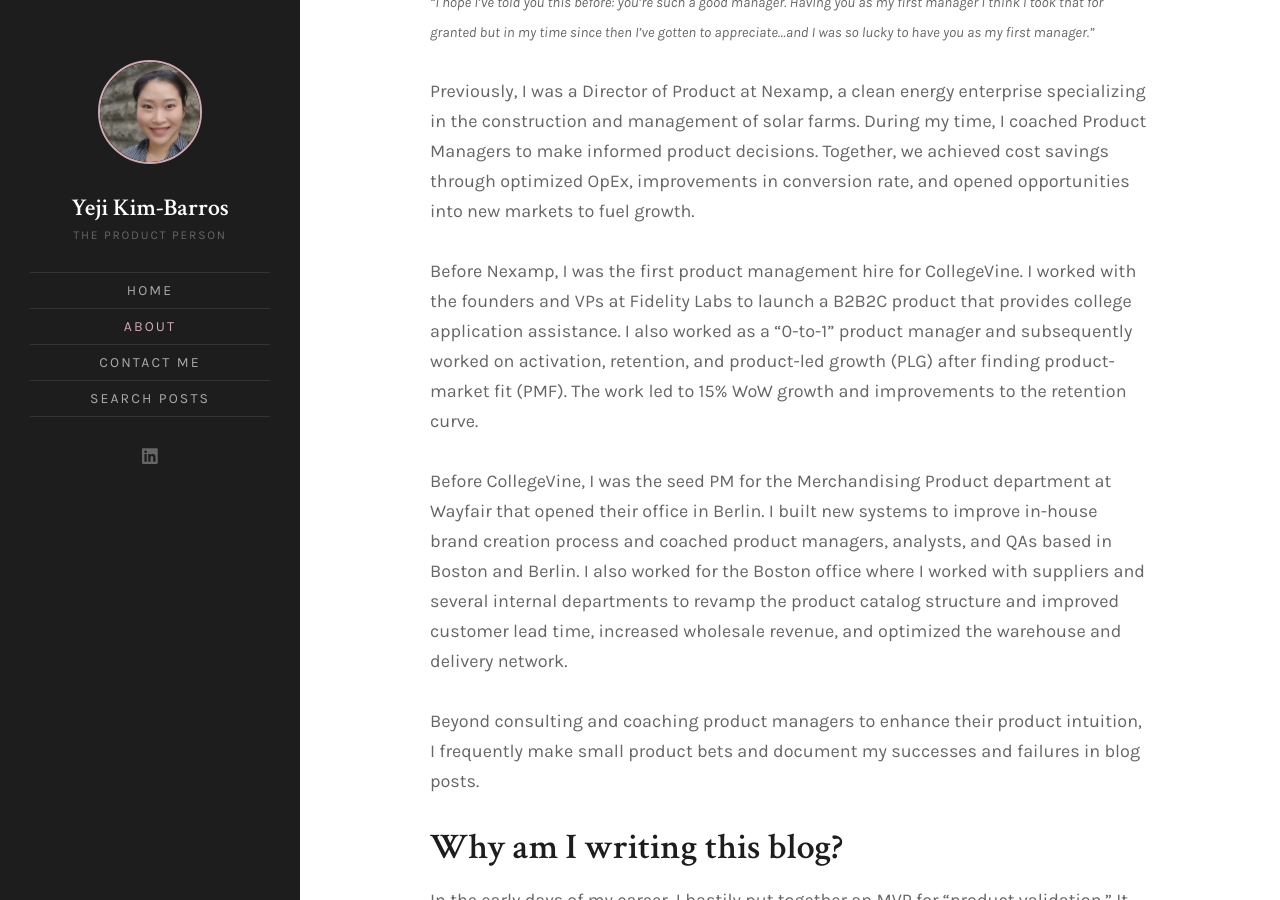
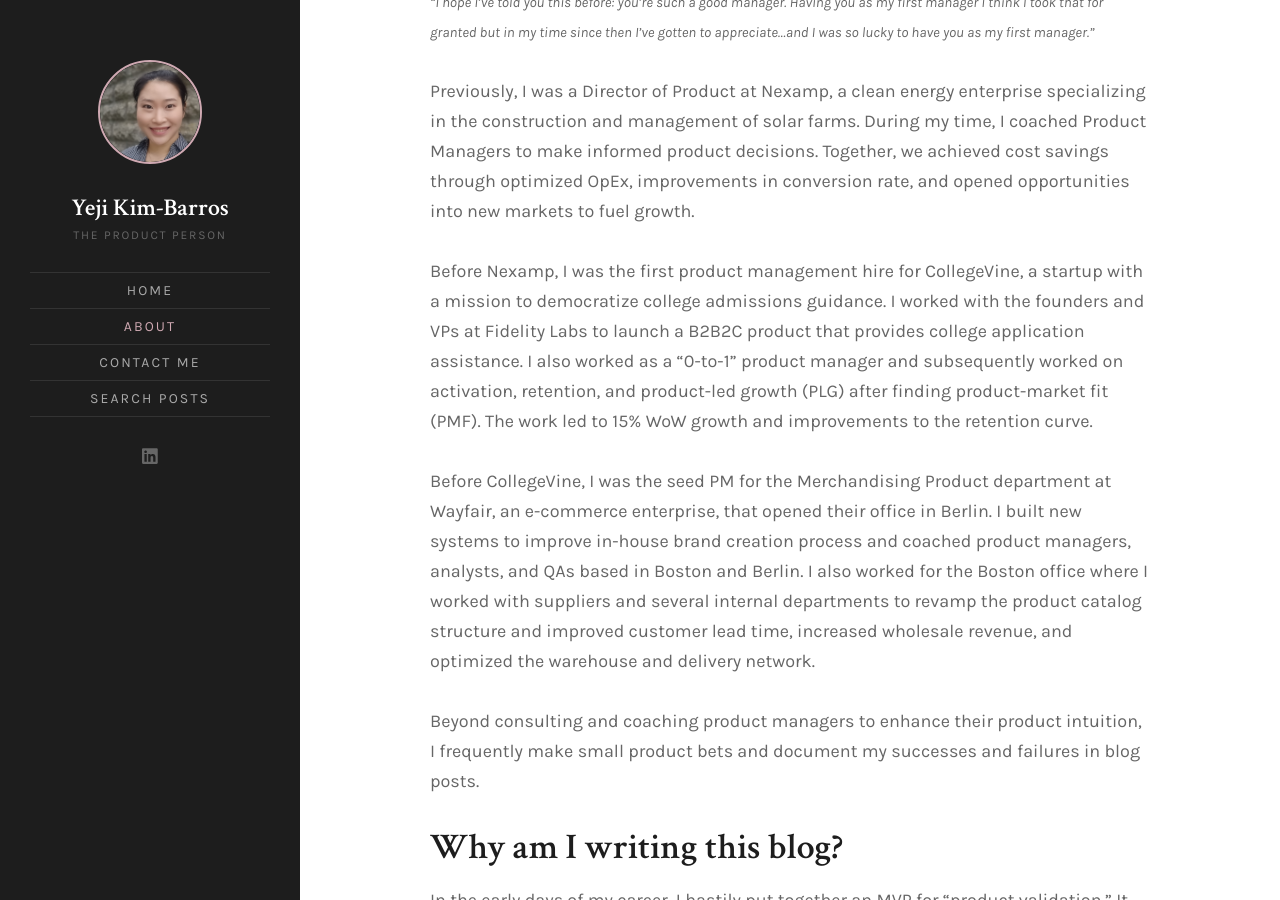
Before and after one commit to ykbarros/ykbarros.github.io, a Jekyll site: the page built from about.md, in a window 1280 px wide and 900 px high, scrolled down 659 px. Built offline with Jekyll 4.4.1, drawn with Linux system fonts in a browser that asks for light colours; a script that is not in the unit is left out.

Commit message:
Update about section
Added CV description

```diff
--- a/about.md
+++ b/about.md
@@ -11,9 +11,9 @@
 
 Previously, I was a Director of Product at Nexamp, a clean energy enterprise specializing in the construction and management of solar farms. During my time, I coached Product Managers to make informed product decisions. Together, we achieved cost savings through optimized OpEx, improvements in conversion rate, and opened opportunities into new markets to fuel growth.
 
-Before Nexamp, I was the first product management hire for CollegeVine. I worked with the founders and VPs at Fidelity Labs to launch a B2B2C product that provides college application assistance. I also worked as a "0-to-1" product manager and subsequently worked on activation, retention, and product-led growth (PLG) after finding product-market fit (PMF). The work led to 15% WoW growth and improvements to the retention curve.
+Before Nexamp, I was the first product management hire for CollegeVine, a startup with a mission to democratize college admissions guidance. I worked with the founders and VPs at Fidelity Labs to launch a B2B2C product that provides college application assistance. I also worked as a "0-to-1" product manager and subsequently worked on activation, retention, and product-led growth (PLG) after finding product-market fit (PMF). The work led to 15% WoW growth and improvements to the retention curve.
 
-Before CollegeVine, I was the seed PM for the Merchandising Product department at Wayfair that opened their office in Berlin. I built new systems to improve in-house brand creation process and coached product managers, analysts, and QAs based in Boston and Berlin. I also worked for the Boston office where I worked with suppliers and several internal departments to revamp the product catalog structure and improved customer lead time, increased wholesale revenue, and optimized the warehouse and delivery network.
+Before CollegeVine, I was the seed PM for the Merchandising Product department at Wayfair, an e-commerce enterprise, that opened their office in Berlin. I built new systems to improve in-house brand creation process and coached product managers, analysts, and QAs based in Boston and Berlin. I also worked for the Boston office where I worked with suppliers and several internal departments to revamp the product catalog structure and improved customer lead time, increased wholesale revenue, and optimized the warehouse and delivery network.
 
 Beyond consulting and coaching product managers to enhance their product intuition, I frequently make small product bets and document my successes and failures in blog posts.
 
```
Also changed, not shown: 2 other files.
